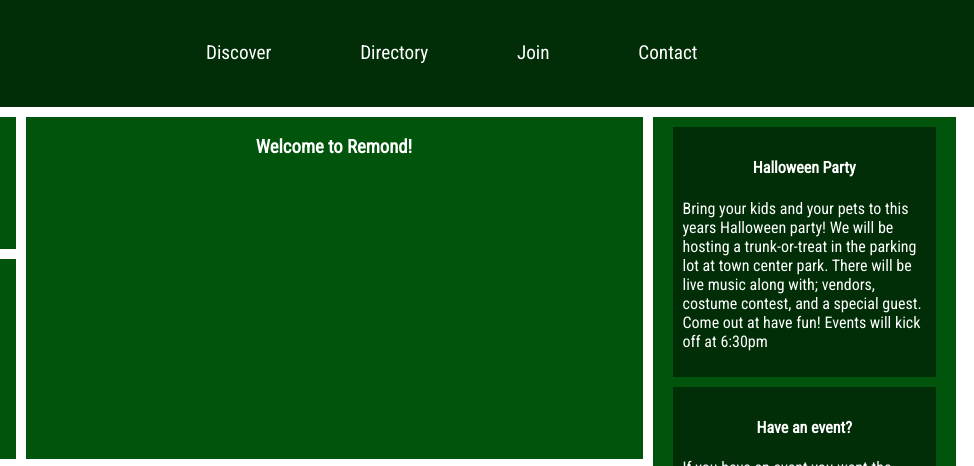
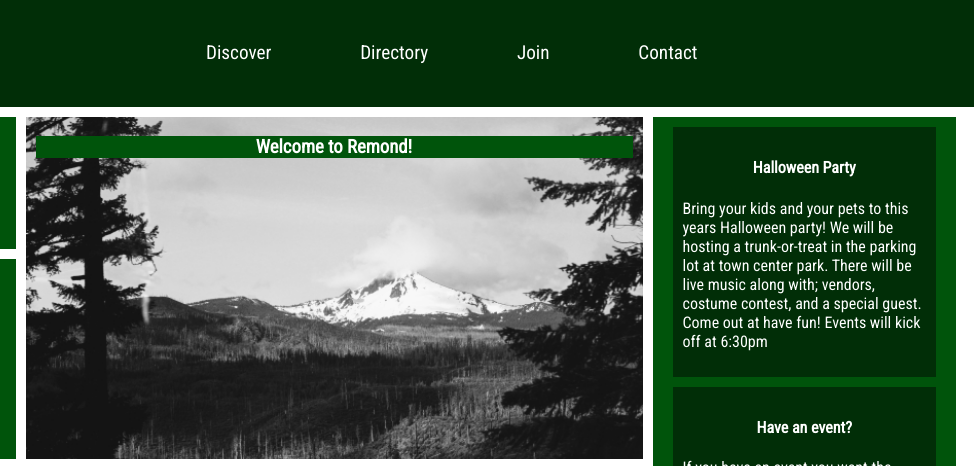
Before and after one commit to JordanBell98/wdd230_2022, a plain HTML site: page chamber/index.html in a window 1280 px wide. Shown: the top 466 px of the page, 306-1280 px from the left. Drawn offline with Linux system fonts and the light colour scheme.

Commit message:
fixing welcome to Redmond image

```diff
--- a/chamber/styles/base.css
+++ b/chamber/styles/base.css
@@ -101,7 +101,7 @@ main {
     text-align: center;
 }
 #callToAction {
-    background-image: url("/images/Mountain-300.jpg");
+    background-image: url("chamber/images/Mountain-300.jpg");
     background-position: center;
     background-size: 100%;
 }
--- a/chamber/styles/large.css
+++ b/chamber/styles/large.css
@@ -7,7 +7,7 @@
     #callToAction {
         grid-column: 2 / 4;
         grid-row: 1 / 3;
-        background-image: url("images/Mountain-600.jpg");
+        background-image: url("/chamber/images/Mountain-600.jpg");
         background-position: center;
         background-size: 100%;
     }
--- a/chamber/styles/medium.css
+++ b/chamber/styles/medium.css
@@ -8,7 +8,7 @@
     #callToAction {
         grid-column: 1 / 3;
         grid-row: 1;
-        background-image: url("/images/Mountain-450.jpg");
+        background-image: url("/chamber/images/Mountain-450.jpg");
         background-position: center;
         background-size: 100%;
     }
```
